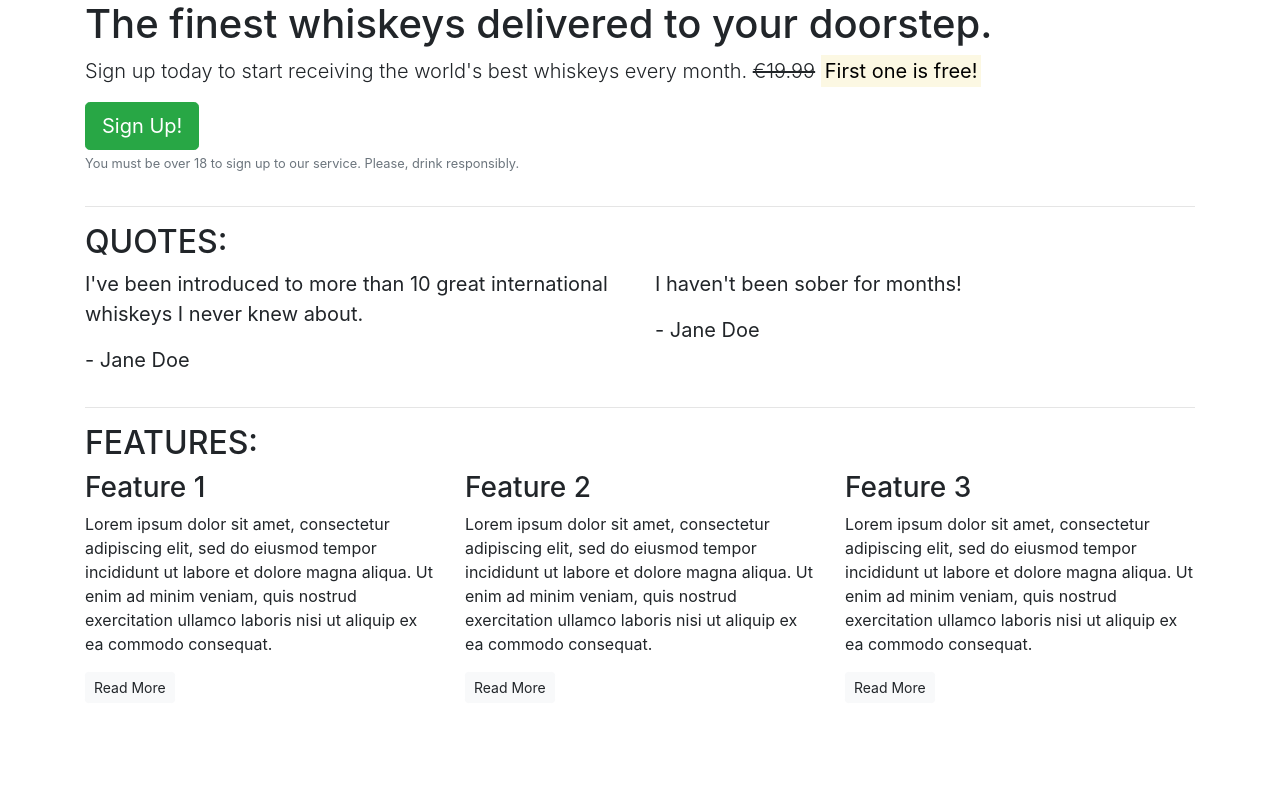
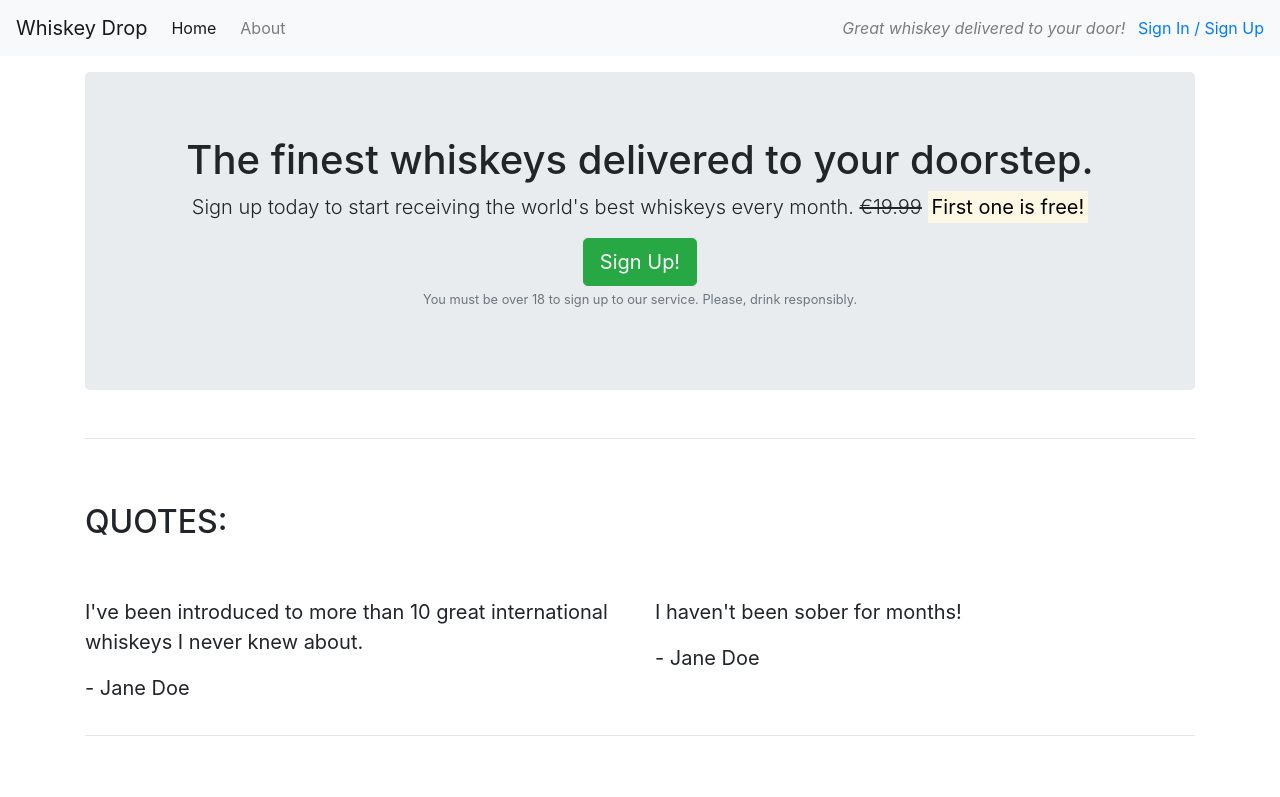
Before and after one commit to AdamPillis/First-Bootstrap-Project, a plain HTML site: page index.html in a window 1280 px wide. Shown: the top 797 px of the page. Drawn offline with nearby package versions, Linux system fonts and the light colour scheme.

Commit message:
Add: navbar and style text in index.html

```diff
--- a/index.html
+++ b/index.html
@@ -10,14 +10,28 @@
     <script src="https://stackpath.bootstrapcdn.com/bootstrap/4.1.3/js/bootstrap.min.js" integrity="sha384-ChfqqxuZUCnJSK3+MXmPNIyE6ZbWh2IMqE241rYiqJxyMiZ6OW/JmZQ5stwEULTy" crossorigin="anonymous"></script>
 </head>
 <body>
-    <article class="container">
+    <nav class="navbar navbar-light navbar-expand-sm bg-light">
+        <a href='/' class='navbar-brand'>Whiskey Drop</a>
+        <ul class='navbar-nav mr-auto'>
+            <li class='active nav-item mr-2'><a class='nav-link' href='/'>Home</a></li>
+            <li class='nav-item mr-2'><a class='nav-link' href='/about'>About</a></li>
+            <li class='nav-item mr-2 d-block d-sm-none'><a class='nav-link' href='/login'>Sign In / Sign Up</a></li>
+        </ul>
+        <div class='d-none d-md-block'>
+            <p class='navbar-text my-auto mr-2'><i>Great whiskey delivered to your door!</i></p>
+            <a href='/login'>Sign In / Sign Up</a>
+        </div>
+    </nav>
+    <article class="container mt-3">
         <!-- Callout -->
         <div class='row'>
             <div class='col-12'>
-                <section class="callout">
+                <section class="callout jumbotron text-center">
                     <h1>The finest whiskeys delivered to your doorstep.</h1>
                     <p class='lead'>Sign up today to start receiving the world's best whiskeys every month.
-                    <s>€19.99</s> <strong><mark>First one is free!</mark></strong></p>
+                    <s class='d-none d-sm-inline'>€19.99</s>
+                    <span class='d-inline d-sm-none'><br></span>
+                    <strong><mark>First one is free!</mark></strong></p>
                     <button class=' btn btn-success btn-lg'>Sign Up!</button>
                     <p class='text-muted'><small>You must be over 18 to sign up to our service. Please, drink responsibly.</small></p>
                 </section>
@@ -29,7 +43,7 @@
         <!-- Quotes -->
         <section class="quotes">
             <div class='row'>
-                <div class="col-12">
+                <div class="col-12 my-5">
                     <h2 class="text-uppercase">Quotes:</h2>
                 </div>
             </div>
@@ -54,7 +68,7 @@
         <!-- Features -->
         <section class="features">
             <div class='row'>
-                <div class="col-12">
+                <div class="col-12 my-5">
                     <h2 class="text-uppercase">Features:</h2>
                 </div>
             </div>
```
